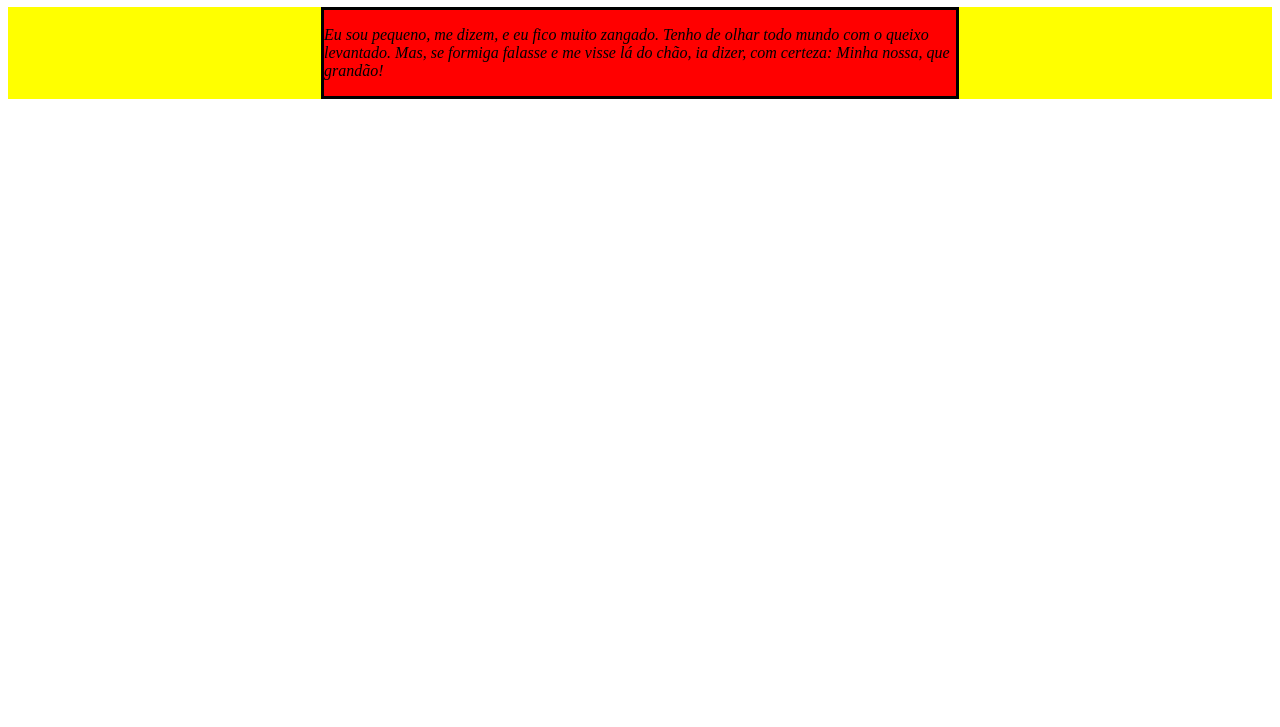
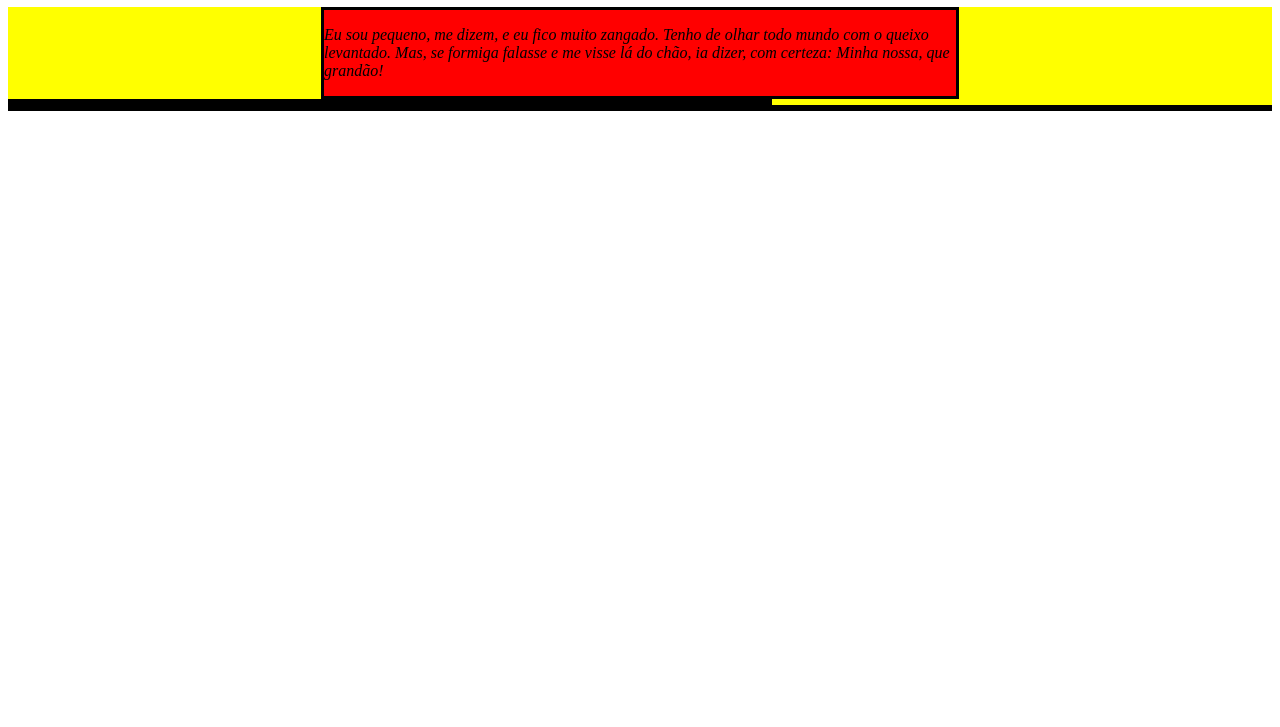
Before and after one commit to Omerljak/Trybe-Exercicios, a plain HTML site: page fundamentos/bloco-5-javascript-dom-eventos-e-web-storage/dia-2-javascript-trabalhando-com-elementos/exercicios.html in a window 1280 px wide. Shown: the part 73-800 px from the top of the page. Drawn offline with Linux system fonts and the light colour scheme.

Commit message:
add left e rigth sections filhos main

```diff
--- a/fundamentos/bloco-5-javascript-dom-eventos-e-web-storage/dia-2-javascript-trabalhando-com-elementos/exercicios.html
+++ b/fundamentos/bloco-5-javascript-dom-eventos-e-web-storage/dia-2-javascript-trabalhando-com-elementos/exercicios.html
@@ -66,7 +66,7 @@
       let myMain = document.createElement('main');
         myMain.className = 'main-content';
         document.body.appendChild(myMain);
-      // add ta section e classe, filho de main
+      // add tag section e classe, filho de main
       let mySection = document.createElement('section');
         mySection.className = 'center-content';
         myMain.appendChild(mySection);
@@ -74,8 +74,14 @@
       let myParagraf = document.createElement('p');
         myParagraf.innerHTML = 'Eu sou pequeno, me dizem, e eu fico muito zangado. Tenho de olhar todo mundo com o queixo levantado. Mas, se formiga falasse e me visse lá do chão, ia dizer, com certeza: Minha nossa, que grandão!';
         mySection.appendChild(myParagraf);
-
-
+      // Add section left e classe , filho main
+      let myLeftSection = document.createElement('section');
+        myLeftSection.className = 'left-content';
+        myMain.appendChild(myLeftSection);
+        // Add section rigth e classe , filho main
+      let myRigthSection = document.createElement('section');
+        myRigthSection.className = 'rigth-content';
+        myMain.appendChild(myRigthSection);
     </script>
   </body>
 </html>
```
